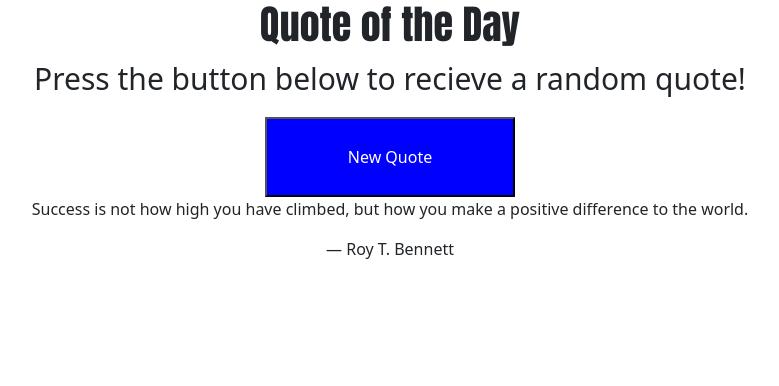
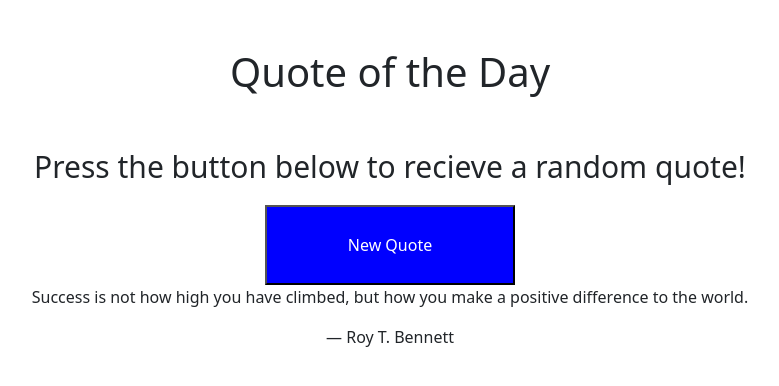
Before and after one commit to khaledww/assignment9, a plain HTML site: page index.html in a window 1280 px wide. Shown: the whole page, without its empty margins (250-1029 px from the left). Drawn offline with Linux system fonts and the light colour scheme.

Commit message:
Update index.html

```diff
--- a/index.html
+++ b/index.html
@@ -13,7 +13,7 @@
 
     <div class="cont text-center">
         <div>
-            <h1 class="h1 my-51">Quote of the Day</h1>
+            <h1 class="title my-5">Quote of the Day</h1>
             <p class="p1 ">Press the button below to recieve a random quote!</p>
         </div>
         <div>
```
